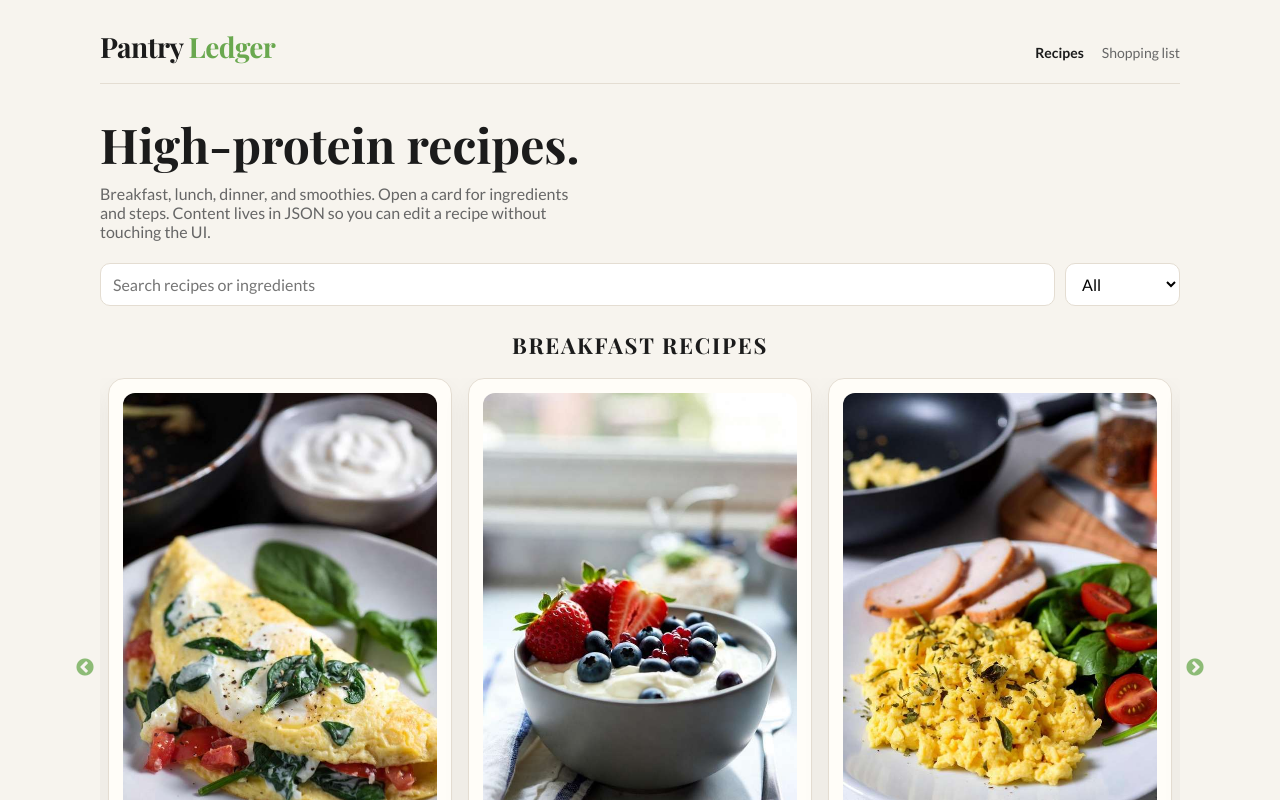
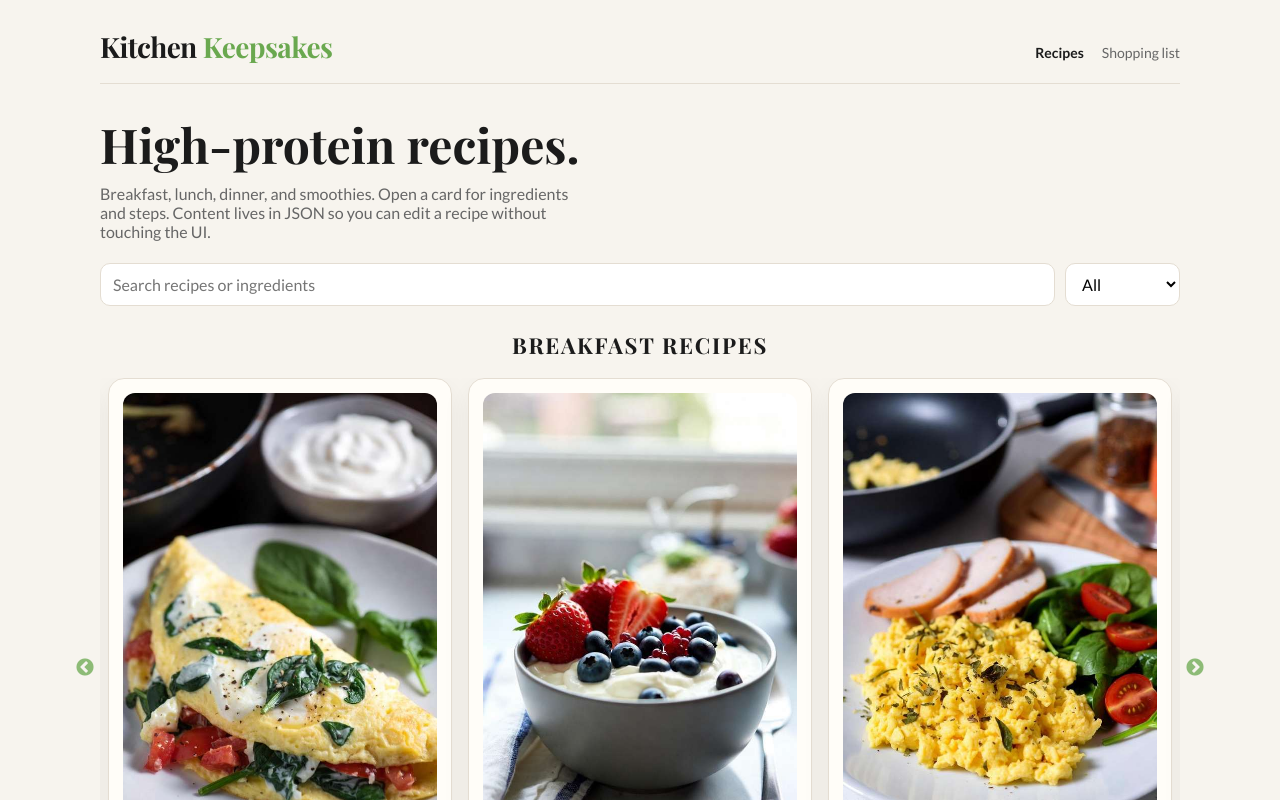
Before and after one commit to unitedwestand0/pantry-ledger, a React (Vite) app: page / in a window 1280 px wide. Shown: the top 800 px of the page. Built offline with nearby package versions, Linux system fonts and the light colour scheme.

Commit message:
Rename app to Kitchen Keepsakes

```diff
--- a/index.html
+++ b/index.html
@@ -3,7 +3,7 @@
   <head>
     <meta charset="UTF-8" />
     <meta name="viewport" content="width=device-width, initial-scale=1.0" />
-    <title>Pantry Ledger</title>
+    <title>Kitchen Keepsakes</title>
     <link rel="preconnect" href="https://fonts.googleapis.com" />
     <link rel="preconnect" href="https://fonts.gstatic.com" crossorigin />
     <link
--- a/src/App.jsx
+++ b/src/App.jsx
@@ -36,7 +36,7 @@ export default function App() {
     <div className="wrap">
       <header className="topbar">
         <Link to="/" className="brand">
-          Pantry <span>Ledger</span>
+          Kitchen <span>Keepsakes</span>
         </Link>
         <nav>
           <NavLink to="/" end className={({ isActive }) => (isActive ? "active" : "")}>
```
